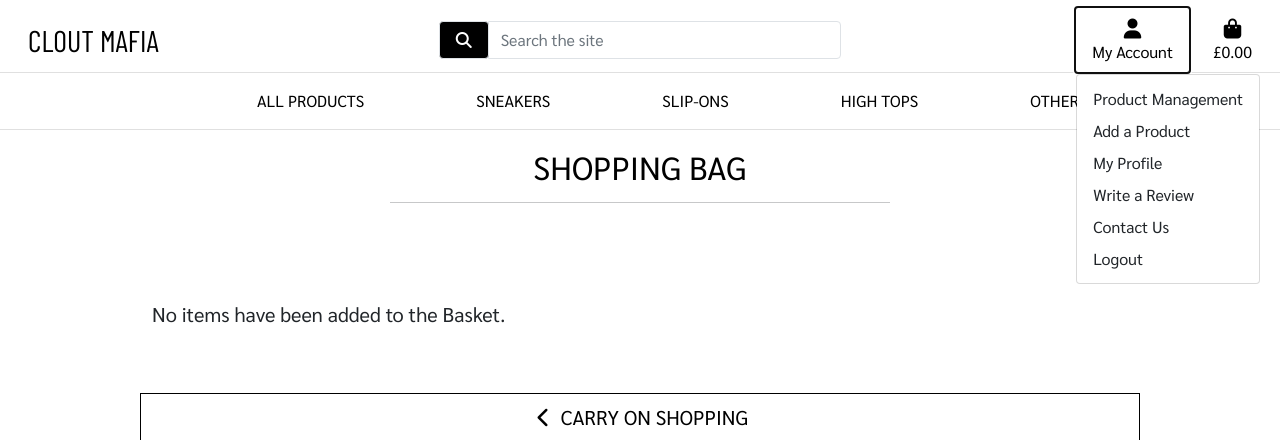
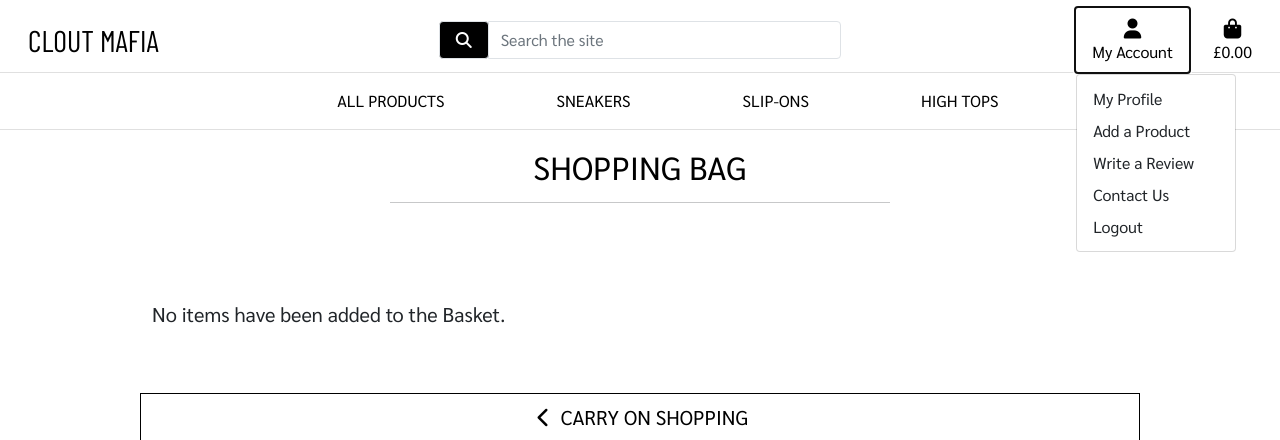
Before and after one commit to adnanmuhtadi/milestone-project-4, a Django app: page /basket/ in a window 1280 px wide, after a click on "My Account". Shown: the top 440 px of the page. Run offline with Django 3.2, Linux system fonts and the light colour scheme; the visitor is signed in with stand-in values (Sample User, id 1); some libraries are stand-ins or nearby versions.

Commit message:
Mod - Amended the navigation bar

```diff
--- a/templates/base.html
+++ b/templates/base.html
@@ -92,11 +92,10 @@
                         <div class="dropdown-menu border-1" aria-labelledby="user-menu">
                             <!-- If the user has an account and is classified as a super user display the following -->
                             {% if request.user.is_authenticated %}
+                            <a href="{% url 'profile' %}" class="dropdown-item">My Profile</a>
                             {% if request.user.is_superuser %}
-                            <a href="" class="dropdown-item">Product Management</a>
                             <a href="{% url 'add_product' %}" class="dropdown-item">Add a Product</a>
                             {% endif %}
-                            <a href="{% url 'profile' %}" class="dropdown-item">My Profile</a>
                             <a href="" class="dropdown-item">Write a Review</a>
                             <a href="" class="dropdown-item">Contact Us</a>
                             <a href="{% url 'account_logout' %}" class="dropdown-item">Logout</a>
--- a/templates/includes/main-nav.html
+++ b/templates/includes/main-nav.html
@@ -7,7 +7,7 @@
                 All Products
             </a>
             <!-- Drop down menu for 'All products' category-->
-            <div class="dropdown-menu border-0" aria-labelledby="all-products-link">
+            <div class="dropdown-menu border-2 mt-2" aria-labelledby="all-products-link">
                 <a href="{% url 'products' %}?sort=price&direction=asc" class="dropdown-item">By Price</a>
                 <a href="{% url 'products' %}?sort=size&direction=asc" class="dropdown-item">By Size</a>
                 <a href="{% url 'products' %}?sort=category&direction=asc" class="dropdown-item ">By Category</a>
@@ -21,8 +21,10 @@
                 data-bs-toggle="dropdown" aria-haspopup="true" aria-expanded="false">
                 Sneakers
             </a>
-            <div class="dropdown-menu border-0" aria-labelledby="sneakers-link">
-                <a href="{% url 'products' %}?category=sneakers" class="dropdown-item">Sneakers</a>
+            <div class="dropdown-menu border-2 mt-2" aria-labelledby="sneakers-link">
+                <a href="{% url 'products' %}?category=sneakers&sort=price&direction=asc" class="dropdown-item">By Price</a>
+                <a href="{% url 'products' %}?category=sneakers&sort=size&direction=asc" class="dropdown-item">By Size</a>
+                <a href="{% url 'products' %}?category=sneakers" class="dropdown-item">All Sneakers</a>
             </div>
         </li>
 
@@ -32,9 +34,10 @@
                 data-bs-toggle="dropdown" aria-haspopup="true" aria-expanded="false">
                 Slip-ons
             </a>
-            <div class="dropdown-menu border-0" aria-labelledby="slip-on-link">
-                <a href="{% url 'products' %}?category=slip_ons" class="dropdown-item">Slip Ons</a>
-                <a href="" class="dropdown-item">All Homeware</a>
+            <div class="dropdown-menu border-2 mt-2" aria-labelledby="slip-on-link">
+                <a href="{% url 'products' %}?category=sneakers&sort=price&direction=asc" class="dropdown-item">By Price</a>
+                <a href="{% url 'products' %}?category=slip_ons&sort=size&direction=asc" class="dropdown-item">By Size</a>
+                <a href="{% url 'products' %}?category=slip_ons" class="dropdown-item">All Slip Ons</a>
             </div>
         </li>
 
@@ -44,25 +47,10 @@
                 data-bs-toggle="dropdown" aria-haspopup="true" aria-expanded="false">
                 High Tops
             </a>
-            <div class="dropdown-menu border-0" aria-labelledby="high-tops-link">
-                <a href="{% url 'products' %}?category=high_tops" class="dropdown-item">New Arrivals</a>
-                <a href="" class="dropdown-item">Deals</a>
-                <a href="" class="dropdown-item">All Specials</a>
-                <a href="" class="dropdown-item">Clearance</a>
-            </div>
-        </li>
-
-        <li class="nav-item dropdown">
-            <!-- Drop down menu for 'Other' category-->
-            <a class="logo-font font-weight-bold nav-link text-black mx-5 d-inline-block" href="#" id="other-link"
-                data-bs-toggle="dropdown" aria-haspopup="true" aria-expanded="false">
-                Other
-            </a>
-            <div class="dropdown-menu border-0" aria-labelledby="other-link">
-                <a href="" class="dropdown-item">New Arrivals</a>
-                <a href="" class="dropdown-item">Deals</a>
-                <a href="" class="dropdown-item">Clearance</a>
-                <a href="" class="dropdown-item">All Specials</a>
+            <div class="dropdown-menu border-2 mt-2" aria-labelledby="high-tops-link">
+                <a href="{% url 'products' %}?category=high_tops&sort=price&direction=asc" class="dropdown-item">By Price</a>
+                <a href="{% url 'products' %}?category=high_tops&sort=size&direction=asc" class="dropdown-item">By Size</a>
+                <a href="{% url 'products' %}?category=high_tops" class="dropdown-item">All High Tops</a>
             </div>
         </li>
     </ul>
--- a/templates/includes/mobile-top-header.html
+++ b/templates/includes/mobile-top-header.html
@@ -44,17 +44,16 @@
                     <div class="input-group text-end">
                         <!-- If the user has an account and is classified as a super user display the following -->
                         {% if request.user.is_authenticated %}
+                        <a href="{% url 'profile' %}" class="dropdown-item">My Profile</a>
                         {% if request.user.is_superuser %}
-                        <a href="" class="dropdown-item">Product Management</a>
                         <a href="{% url 'add_product' %}" class="dropdown-item">Add a Product</a>
                         {% endif %}
-                        <a href="" class="dropdown-item">My Profile</a>
                         <a href="" class="dropdown-item">Write a Review</a>
                         <a href="" class="dropdown-item">Contact Us</a>
-                        <a href="" class="dropdown-item">Logout</a>
+                        <a href="{% url 'account_logout' %}" class="dropdown-item">Logout</a>
                         {% else %}
-                        <a href="" class="dropdown-item">Register</a>
-                        <a href="" class="dropdown-item">Login</a>
+                        <a href="{% url 'account_signup' %}" class="dropdown-item">Register</a>
+                        <a href="{% url 'account_login' %}" class="dropdown-item">Login</a>
                         {% endif %}
                     </div>
                 </div>
```
